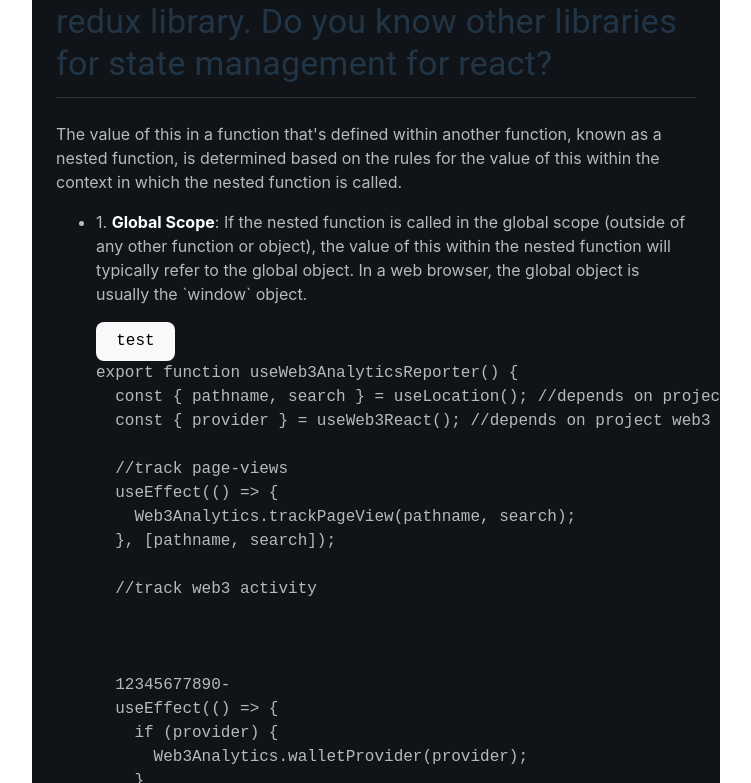
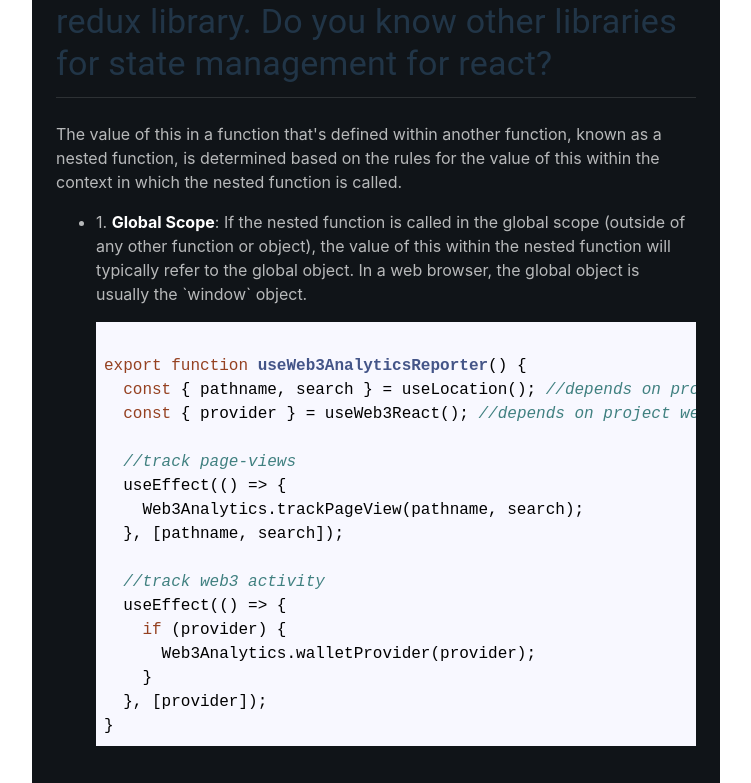
Before and after one commit to Domino731/devQuestZone, a React (Vite) app: page / in a window 1280 px wide. Shown: the part 65-848 px from the top of the page, without its empty margins (264-1015 px from the left). Built offline with nearby package versions, Linux system fonts and the light colour scheme.

Commit message:
feature - question - code highlighting

```diff
--- a/package.json
+++ b/package.json
@@ -15,7 +15,8 @@
     "@mui/material": "^5.14.17",
     "highlight.js": "^11.9.0",
     "react": "^18.2.0",
-    "react-dom": "^18.2.0"
+    "react-dom": "^18.2.0",
+    "react-syntax-highlighter": "^15.5.0"
   },
   "devDependencies": {
     "@types/react": "^18.2.15",
--- a/src/modules/Question/CodeSnippet.tsx
+++ b/src/modules/Question/CodeSnippet.tsx
@@ -1,6 +1,8 @@
 import hljs from 'highlight.js';
 
 import javascript from 'highlight.js/lib/languages/javascript';
+import SyntaxHighlighter from 'react-syntax-highlighter';
+import { docco } from 'react-syntax-highlighter/dist/esm/styles/hljs';
 
 // Register the language
 hljs.registerLanguage('javascript', javascript);
@@ -8,12 +10,7 @@
 
 
     return (
-        <pre>
-            <button onClick={() => {
-                hljs.highlightAll()
-                console.log(12);
-            }}>test</button>
-      <code className='javascript'>
+<SyntaxHighlighter language="javascript" style={docco}>
        {
            `
 export function useWeb3AnalyticsReporter() {
@@ -26,10 +23,6 @@
   }, [pathname, search]);
 
   //track web3 activity
-
-
-
-  12345677890-
   useEffect(() => {
     if (provider) {
       Web3Analytics.walletProvider(provider);
@@ -37,7 +30,6 @@
   }, [provider]);
 }`
        }
-      </code>
-    </pre>
+</SyntaxHighlighter>
     );
 };
```
Also changed, not shown: 1 other file (tests, documents, lock files or other folders).
